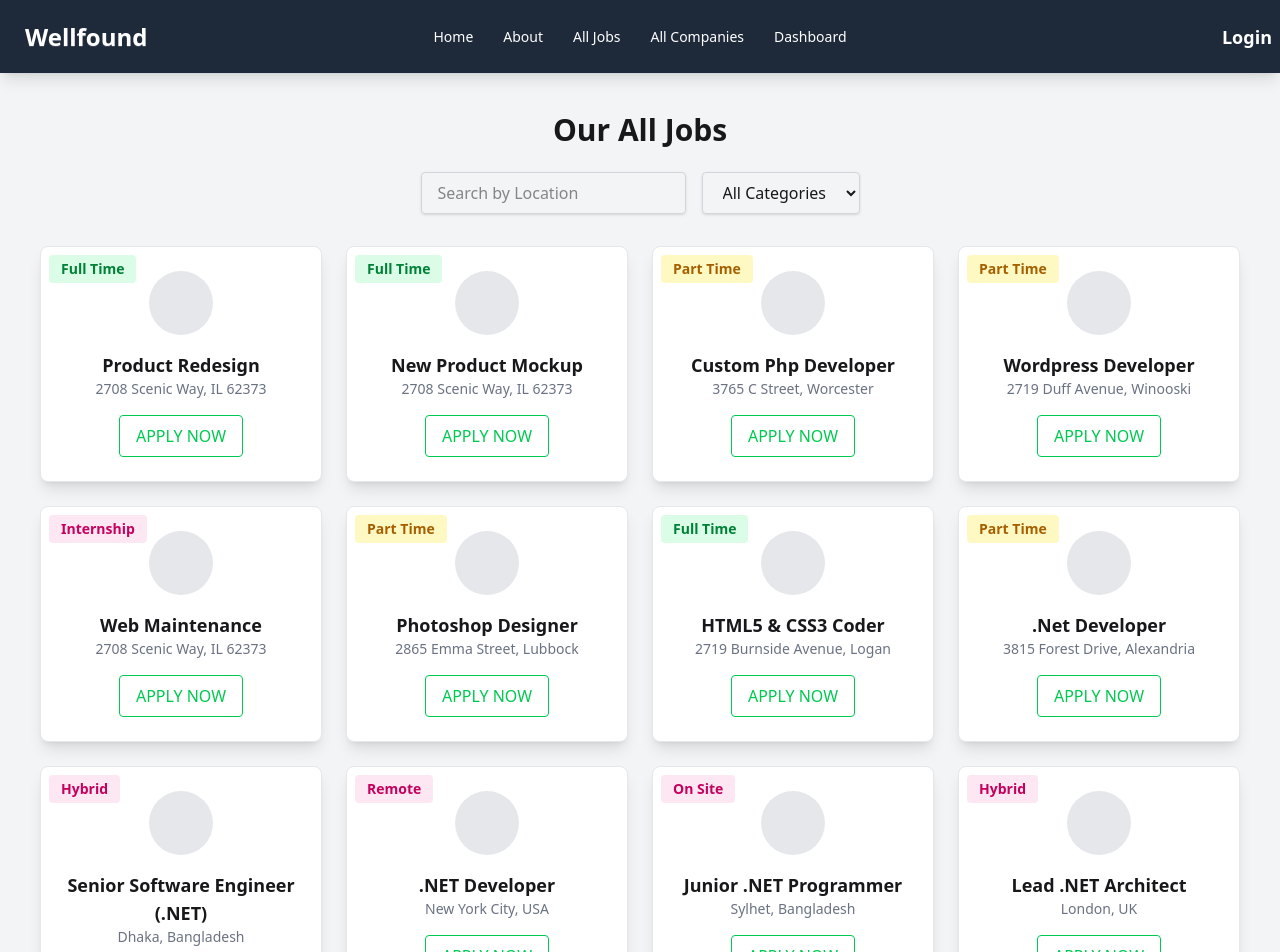
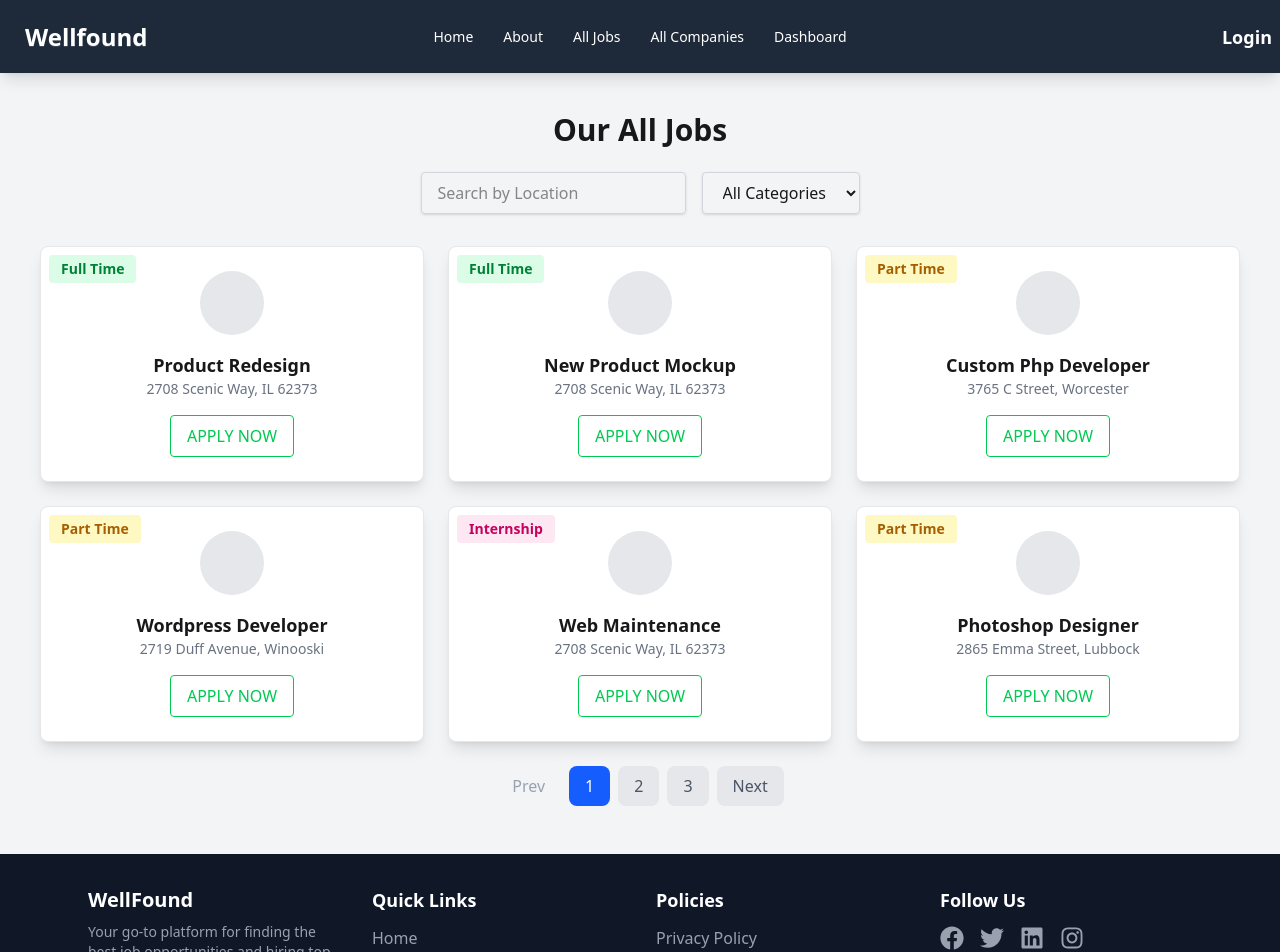
Before and after one commit to Nadimmo/Job-Portal-Client-side-, a React (Vite) app: page /allJobs in a window 1280 px wide. Shown: the top 952 px of the page. Built offline with nearby package versions, Linux system fonts and the light colour scheme.

Commit message:
added pagination in all jobs page

```diff
--- a/src/Components/Company/Company.jsx
+++ b/src/Components/Company/Company.jsx
@@ -1,6 +1,7 @@
 import React from "react";
 import { FaAndroid, FaFacebook, FaGoogle, FaLinkedin, FaSpotify } from "react-icons/fa";
 import { SiLenovo } from "react-icons/si";
+import { Link } from "react-router-dom";
 
 const companies = [
     { name: "Facebook", vacancies: 40, logo: <FaFacebook /> },
@@ -46,9 +47,9 @@ const Company = () => {
             </div>
             {/* CTA Button */}
             <div className="text-center mt-8">
-                <button className="px-6 py-3 bg-blue-500 text-white rounded-full font-semibold hover:bg-blue-600 transition">
+                <Link to={'/allCompanies'} className="px-6 py-3 bg-blue-500 text-white rounded-full font-semibold hover:bg-blue-600 transition">
                     See More Companies →
-                </button>
+                </Link>
             </div>
         </div>
     );
--- a/src/Page/AllJobs/AllJobs.jsx
+++ b/src/Page/AllJobs/AllJobs.jsx
@@ -76,11 +76,22 @@ const jobs = [
 const AllJobs = () => {
     const [searchLocation, setSearchLocation] = useState('');
     const [searchType, setSearchType] = useState('');
+    const [currentPage, setCurrentPage] = useState(1)
+    const itemsPerPage = 6;
 
     const filteredJobs = jobs.filter(job =>
         (searchLocation === '' || job.location.toLowerCase().includes(searchLocation.toLowerCase())) &&
-        (searchType === '' || job.type === searchType)
-    );
+        (searchType === '' || job.type === searchType));
+
+    // pagination
+    const totalPages = Math.ceil(filteredJobs.length / itemsPerPage)
+    const indexOfLastItem = currentPage * itemsPerPage;
+    const indexOfFirstItem = indexOfLastItem - itemsPerPage;
+    const currentPosts = filteredJobs.slice(indexOfFirstItem, indexOfLastItem)
+
+    const paginate = (pageNumber) => setCurrentPage(pageNumber);
+
+
 
     return (
         <div className="bg-gray-100 pt-28 pb-12">
@@ -111,8 +122,8 @@ const AllJobs = () => {
             </div>
 
             {/* Job Listings */}
-            <div className="grid grid-cols-1 md:grid-cols-2 lg:grid-cols-4 gap-6 mx-10">
-                {filteredJobs.length > 0 ? filteredJobs.map((job, index) => (
+            <div className="grid grid-cols-1 md:grid-cols-2 lg:grid-cols-3 gap-6 mx-10">
+                {currentPosts.length > 0 ? currentPosts.map((job, index) => (
                     <div key={index} className="bg-white shadow-lg rounded-lg p-6 border border-gray-200 relative">
                         <span className={`absolute top-2 left-2 px-3 py-1 text-sm font-bold rounded ${job.type === "Full Time" ? "bg-green-100 text-green-700" :
                             job.type === "Part Time" ? "bg-yellow-100 text-yellow-700" : "bg-pink-100 text-pink-700"
@@ -132,6 +143,37 @@ const AllJobs = () => {
                     <p className="text-center text-gray-500">No jobs found</p>
                 )}
             </div>
+            {/* Pagination Controls */}
+            <div className="flex justify-center items-center space-x-2 mt-6">
+                <button
+                    onClick={() => paginate(currentPage - 1)}
+                    disabled={currentPage === 1}
+                    className="px-4 py-2 bg-gray-200 text-gray-600 rounded-lg hover:bg-gray-300 disabled:bg-gray-100 disabled:text-gray-400"
+                >
+                    Prev
+                </button>
+
+                {[...Array(totalPages)].map((_, index) => (
+                    <button
+                        key={index}
+                        onClick={() => goToPage(index + 1)}
+                        className={`px-4 py-2 rounded-lg ${currentPage === index + 1
+                            ? "bg-blue-600 text-white"
+                            : "bg-gray-200 text-gray-600 hover:bg-gray-300"
+                            }`}
+                    >
+                        {index + 1}
+                    </button>
+                ))}
+
+                <button
+                    onClick={() => paginate(currentPage + 1)}
+                    disabled={currentPage === totalPages}
+                    className="px-4 py-2 bg-gray-200 text-gray-600 rounded-lg hover:bg-gray-300 disabled:bg-gray-100 disabled:text-gray-400"
+                >
+                    Next
+                </button>
+            </div>
         </div>
     );
 };
```
